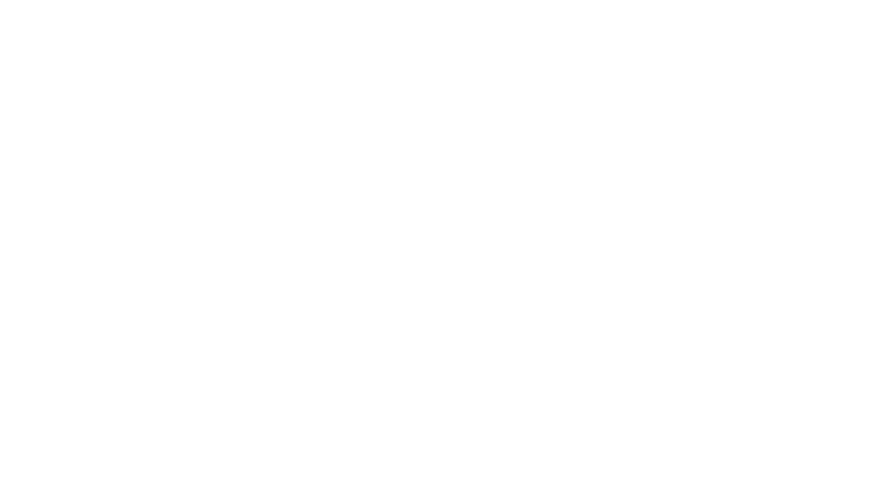
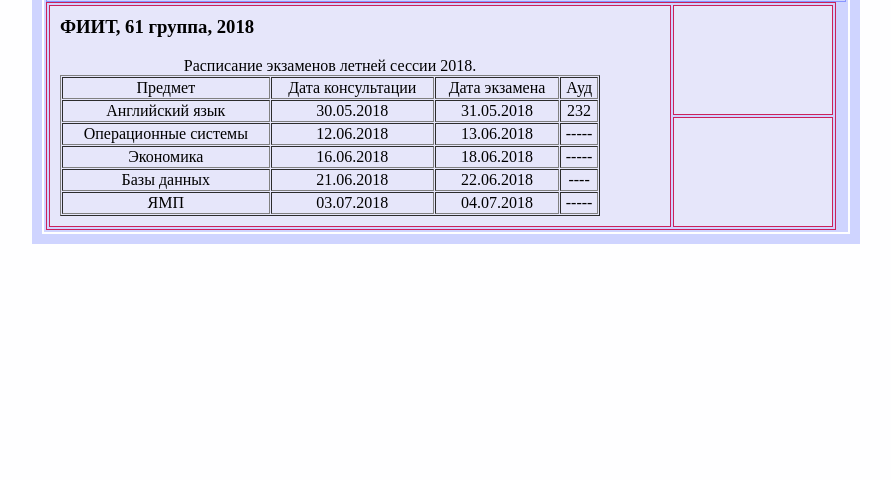
Before and after one commit to EvProt/django---prot, a Django app: page / in a window 1280 px wide. Before the commit the part shown is empty. Shown: the part 320-800 px from the top of the page, without its empty margins (194-1085 px from the left). Run offline with Django 3.2, Linux system fonts and the light colour scheme.

Commit message:
Добавлена таблица

```diff
--- a/blog/templates/post_list.html
+++ b/blog/templates/post_list.html
@@ -1,16 +1,91 @@
-<html>
+</html>
+ <!DOCTYPE html>
+  <html lang="ru">
     <head>
-        <title> Students blog</title>
-    </head>
-    <body>
-        <h1> ЗАГОЛОВОК</h1>
-        {% for post in posts %}
+        <meta charset="utf-8" />
+<title>Расписание</title>
+</head>
+<body bgcolor="#fefeff">
+<table border="10" bordercolor="#cfd4ff" width="800" align="center">
+<tr>
+<td bgcolor="#cfd4ff">
+<!--Шапка сайта.-->
 
-        <div>
-            <p>pushed: {{ post.published_date }}</p>
-            <h1><a href="">{{ post.title }}</a></h1>
-            <p>{{ post.text|linebreaksbr }}</p>
-        </div>
-        {% endfor %}
-    </body>
+<table border="1" bordercolor="#8895ff" width="800" height="300"
+ cellpadding="5">
+<tr>
+<th background="https://i.ytimg.com/vi/OWdOCaC3vg4/hqdefault.jpg">
+
+</th>
+</tr>
+</table>
+
+
+<table border="1" bordercolor="cc215a" width="790" cellpadding="10">
+<tr>
+<td rowspan="4" width="600" bgcolor="e6e6fa">
+<h3>ФИИТ, 61 группа, 2018</h3>
+
+
+<table width="90%" border="1" cellspacing="1">
+<caption>Расписание экзаменов летней сессии 2018.</caption>
+
+  <tr>
+    <td align="center">Предмет</td>
+    <td align="center">Дата консультации</td>
+    <td align="center">Дата экзамена</td>
+    <td align="center">Ауд</td>
+ </tr>
+   <tr>
+    <td align="center">Английский язык</td>
+    <td align="center">30.05.2018</td>
+    <td align="center">31.05.2018</td>
+    <td align="center">232</td>
+ </tr>
+  <tr>
+    <td align="center">Операционные системы</td>
+    <td align="center">12.06.2018</td>
+    <td align="center">13.06.2018</td>
+    <td align="center">-----</td>
+ </tr>
+  <tr>
+    <td align="center">Экономика</td>
+    <td align="center">16.06.2018</td>
+    <td align="center">18.06.2018</td>
+    <td align="center">-----</td>
+ </tr>
+  <tr>
+    <td align="center">Базы данных</td>
+    <td align="center">21.06.2018</td>
+    <td align="center">22.06.2018</td>
+    <td align="center">----</td>
+ </tr>
+  <tr>
+    <td align="center">ЯМП</td>
+    <td align="center">03.07.2018</td>
+    <td align="center">04.07.2018</td>
+    <td align="center">-----</td>
+ </tr>
+
+</table>
+
+
+
+<p style="text-indent:20px"><span style = "font-size: 30px;">
+ <font face="Monotype Corsiva"> <font color="cc215a">
+<strong></strong></font></font></span>
+</td>
+<td bgcolor="e6e6fa" align="left">
+
+</td>
+</tr>
+<tr>
+<td bgcolor="e6e6fa" align="center">
+</td>
+</td>
+</tr>
+</tr>
+</table>
+</table>
+</body>
 </html>
```
